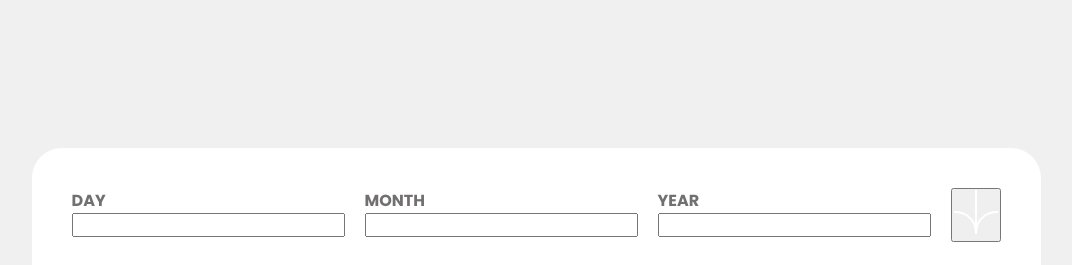
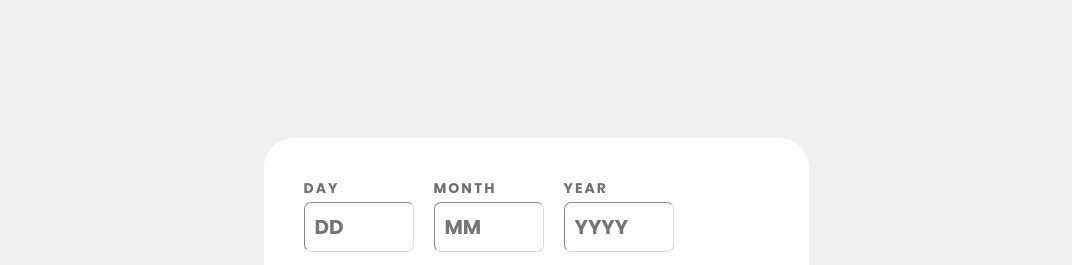
Before and after one commit to wallacevilela7/CalculadorDeIdade-JS, a plain HTML site: page index.html in a window 1280 px wide. Shown: the top 265 px of the page, without its empty margins (104-1176 px from the left). Drawn offline with Linux system fonts and the light colour scheme.

Commit message:
Front-end finalizado

```diff
--- a/assets/css/style.css
+++ b/assets/css/style.css
@@ -22,7 +22,7 @@ body {
     display: flex;
     flex-direction: column;
     justify-content: center;
-
+    border-bottom-right-radius: 30%;
 }
 
 .form-style {
@@ -35,10 +35,42 @@ body {
     flex-direction:column;
     margin-right:20px;
 }
+input[type="text"] {
+    width: 110px;
+    height: 50px;
+    box-shadow: 0 0 0 0 hsl(0, 0%, 86%);
+    border-color:hsl(0, 0%, 86%);
+    border-width:1px;
+    border-radius: 7px;
+    font-size:20px;
+    padding-left: 10px;
+}
+input[type="text"]:focus {
+    outline: none;
+    border-width:1px;
+    border-color:hsl(259, 100%, 65%);
+}
+
 .label {
+    margin-bottom:3px;
+    font-size: 14px;
+    letter-spacing: 2px;
     color:hsl(0, 1%, 44%);
 }
-
+.btn {
+    background-color:hsl(259, 100%, 65%);
+    border-color: hsl(259, 100%, 65%);
+    border-radius: 100%;
+    width: 75px;
+    height:auto;
+    position: relative;
+    top:90px;
+    cursor: pointer;
+}
+.btn:hover {
+    background-color:black;
+    border-color: black;
+}
 
 .results-area {
     display: flex;
@@ -60,11 +92,13 @@ body {
     color:hsl(259, 100%, 65%);
 }
 
-
-
-
-
-
+.attribution {
+    font-size: 11px;
+    text-align: center;
+}
+.attribution a {
+     color: hsl(228, 45%, 44%);
+}
 /*
 - Purple: hsl(259, 100%, 65%)
 - Light red: hsl(0, 100%, 67%)
@@ -74,27 +108,3 @@ body {
 - Smokey grey: hsl(0, 1%, 44%)
 - Off black: hsl(0, 0%, 8%)
 */
-
-
-
-
-
-
-
-
-
-
-
-
-
-
-
-
-
-.attribution {
-    font-size: 11px;
-    text-align: center;
-}
-.attribution a {
-     color: hsl(228, 45%, 44%);
-}
--- a/index.html
+++ b/index.html
@@ -21,17 +21,17 @@
       <form method="get" class="form-style">
         <div class="form-group">
           <label class="label">DAY</label>
-          <input type="text" name="day">
+          <input type="text" name="day" placeholder="DD">
         </div>
 
         <div class="form-group">
           <label class="label">MONTH</label>
-          <input type="text" name="month">
+          <input type="text" name="month"  placeholder="MM">
         </div>
 
         <div class="form-group">
           <label class="label">YEAR</label>
-          <input type="text" name="year">
+          <input type="text" name="year"  placeholder="YYYY">
         </div>
         <button class="btn">
           <img src="assets/images/icon-arrow.svg">
```
